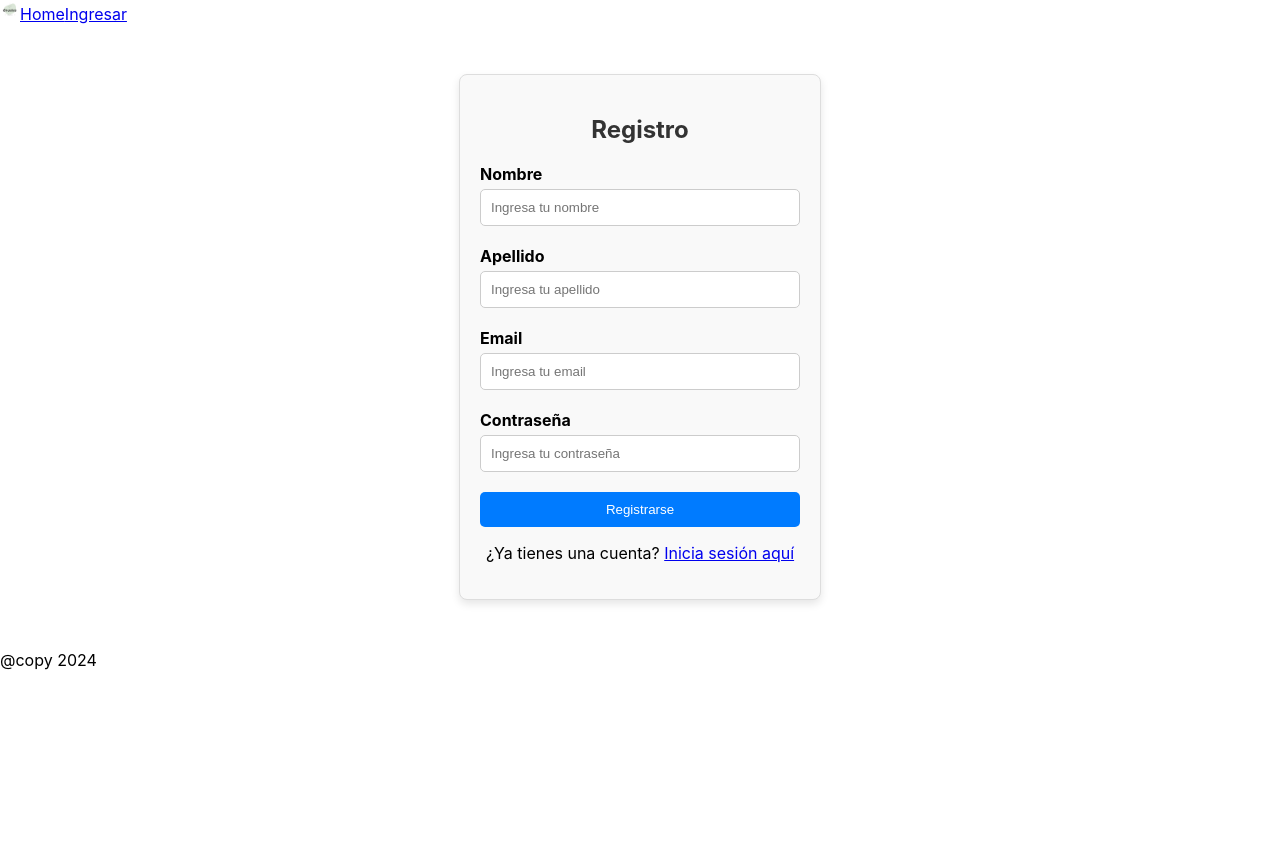
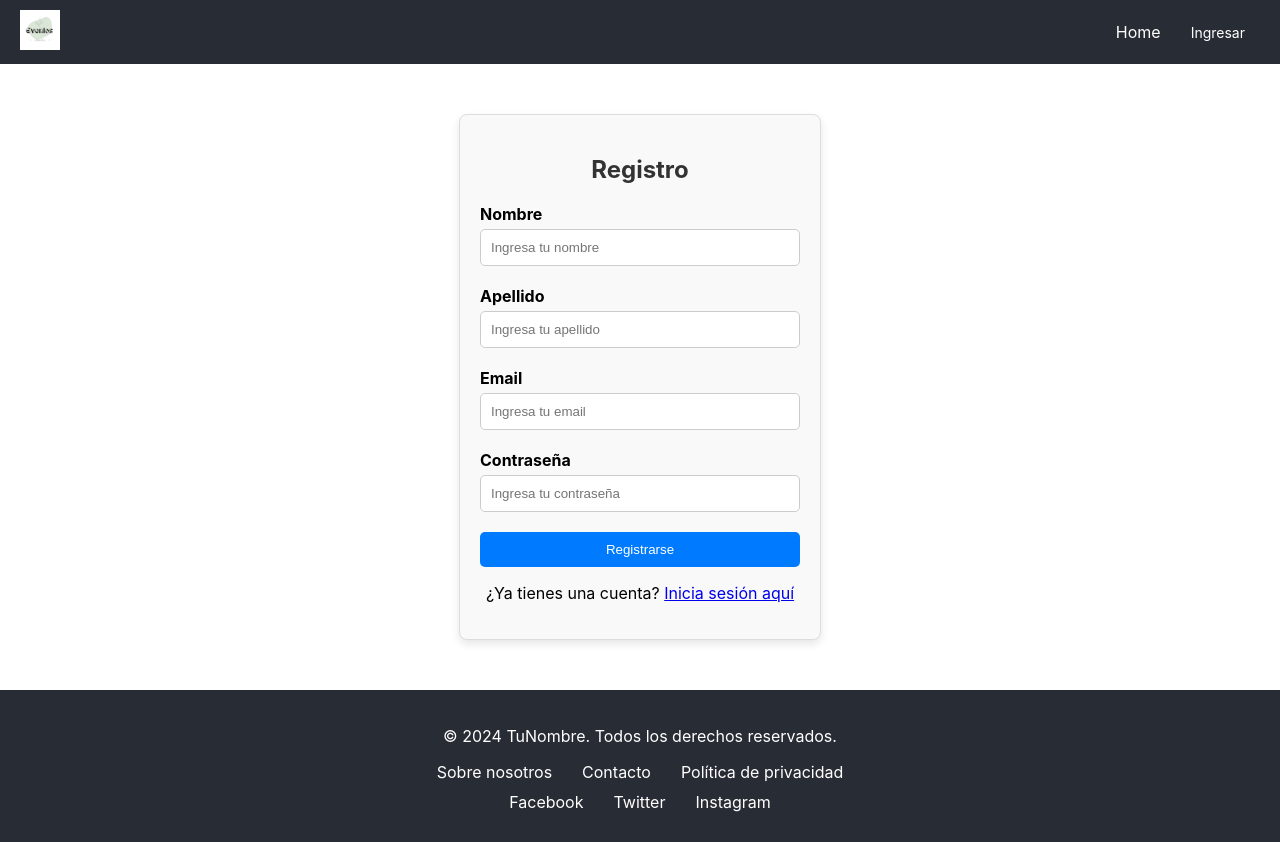
Before and after one commit to TiagoShebar/eventos_efsi, a React (Create React App) app: page /register in a window 1280 px wide. Before the commit the page ends 800 px from the top, so only its background shows below. Built offline with nearby package versions, Linux system fonts and the light colour scheme.

Commit message:
Primera entrega

```diff
--- a/src/App.jsx
+++ b/src/App.jsx
@@ -7,6 +7,7 @@ import ListadoEventos from './views/ListadoEventos/index.jsx';
 import InicioSesion from './views/InicioSesion/index.jsx';
 import Registro from './views/Registro/index.jsx';
 import { AuthProvider } from "./AuthContext";
+import Footer from './components/Footer/index.jsx';
 
 function App() {
   return (
@@ -21,7 +22,7 @@ function App() {
           <Route exact path="/register" element={<Registro />} />
         </Routes>
       </main>
-      <footer>@copy 2024</footer>
+      <Footer />
     </AuthProvider>
   );
 }
--- /dev/null
+++ b/src/components/Footer/index.jsx
@@ -0,0 +1,24 @@
+import React from 'react';
+import './styles.css'; // Asegúrate de importar el archivo CSS
+
+const Footer = () => {
+    return (
+        <footer className="footer">
+            <div className="footer-content">
+                <p>&copy; 2024 TuNombre. Todos los derechos reservados.</p>
+                <div className="footer-links">
+                    <a href="#">Sobre nosotros</a>
+                    <a href="#">Contacto</a>
+                    <a href="#">Política de privacidad</a>
+                </div>
+                <div className="social-media">
+                    <a href="https://facebook.com" target="_blank" rel="noopener noreferrer">Facebook</a>
+                    <a href="https://twitter.com" target="_blank" rel="noopener noreferrer">Twitter</a>
+                    <a href="https://instagram.com" target="_blank" rel="noopener noreferrer">Instagram</a>
+                </div>
+            </div>
+        </footer>
+    );
+};
+
+export default Footer;
--- /dev/null
+++ b/src/components/Footer/styles.css
@@ -0,0 +1,29 @@
+.footer {
+    background-color: #282c34;
+    color: white;
+    padding: 20px;
+    text-align: center;
+}
+
+.footer-content {
+    max-width: 1200px;
+    margin: 0 auto;
+}
+
+.footer-links,
+.social-media {
+    margin: 10px 0;
+}
+
+.footer-links a,
+.social-media a {
+    color: white;
+    text-decoration: none;
+    margin: 0 15px;
+    transition: color 0.3s;
+}
+
+.footer-links a:hover,
+.social-media a:hover {
+    color: #61dafb;
+}
--- a/src/components/NavBar/index.jsx
+++ b/src/components/NavBar/index.jsx
@@ -1,54 +1,64 @@
-import { Link } from "react-router-dom"
+import { Link } from "react-router-dom";
 import logo from "../../vendor/logo.jpg";
 import userPhoto from "../../vendor/userPhoto.png";
 import { AuthContext } from "../../AuthContext";
 import React, { useContext, useState, useEffect } from 'react';
 import axios from "axios";
+import config from "../../config";
+import './styles.css'; // Asegúrate de importar el archivo CSS
 
 const NavBar = () => {
     const { isLoggedIn, setIsLoggedIn } = useContext(AuthContext);
     const [username, setUsername] = useState(null);
+    const [hasFetchedUsername, setHasFetchedUsername] = useState(false);
 
     useEffect(() => {
         const fetchUsername = async () => {
             try {
-                const response = await axios.get('/api/user/username'); // Ajusta la URL según tu API
-                setUsername(response.data.username); // Ajusta según la estructura de la respuesta
+                const token = localStorage.getItem('token');
+                const response = await axios.get(`${config.url}api/user/username`, {
+                    headers: {
+                        Authorization: `Bearer ${token}`,
+                    },
+                });
+                setUsername(response.data.username);
+                setHasFetchedUsername(true);
             } catch (error) {
                 console.error('Error fetching username:', error);
             }
         };
 
-        if (isLoggedIn) {
+        if (isLoggedIn && !hasFetchedUsername) {
             fetchUsername();
         }
-    }, [isLoggedIn]); // Dependencia de isLoggedIn
+    }, [isLoggedIn, hasFetchedUsername]);
 
     const handleCloseSession = () => {
         localStorage.setItem('token', '');
-        setIsLoggedIn(false); // Actualizar estado de inicio de sesión en el contexto
+        setIsLoggedIn(false);
+        setHasFetchedUsername(false);
         window.location.reload();
     };
 
-
-    return(
-        <nav>
-            <Link to="/"><img src={logo} width={'20px'} height={'20px'}/></Link>
-            <Link to="/">Home</Link>
-
-            {isLoggedIn ? (
-                <div>
-                    <img src={userPhoto} width={'20px'} height={'20px'}/>
-                    <span>{username}</span> {/* Muestra el nombre de usuario aquí */}
-                    <button onClick={handleCloseSession}>Cerrar sesion</button>
-                </div>
-            ) : (
-                <Link to="/login">Ingresar</Link>
-            )}
-
+    return (
+        <nav className="navbar">
+            <Link to="/" className="navbar-logo">
+                <img src={logo} alt="Logo" />
+            </Link>
+            <div className="navbar-links">
+                <Link to="/">Home</Link>
+                {isLoggedIn ? (
+                    <div className="user-info">
+                        <img src={userPhoto} alt="User" className="user-photo" />
+                        <span>{username}</span>
+                        <button onClick={handleCloseSession} className="logout-button">Cerrar sesión</button>
+                    </div>
+                ) : (
+                    <Link to="/login" className="login-button">Ingresar</Link>
+                )}
+            </div>
         </nav>
     );
+};
 
-}
-
-export default NavBar
+export default NavBar;
--- /dev/null
+++ b/src/components/NavBar/styles.css
@@ -0,0 +1,55 @@
+.navbar {
+    display: flex;
+    justify-content: space-between;
+    align-items: center;
+    background-color: #282c34;
+    padding: 10px 20px;
+    color: white;
+}
+
+.navbar-logo img {
+    width: 40px;
+    height: auto;
+}
+
+.navbar-links {
+    display: flex;
+    align-items: center;
+}
+
+.navbar-links a {
+    color: white;
+    text-decoration: none;
+    margin: 0 15px;
+    transition: color 0.3s;
+}
+
+.navbar-links a:hover {
+    color: #61dafb;
+}
+
+.user-info {
+    display: flex;
+    align-items: center;
+}
+
+.user-photo {
+    width: 30px;
+    height: 30px;
+    border-radius: 50%;
+    margin-right: 10px;
+}
+
+.logout-button,
+.login-button {
+    background: none;
+    border: none;
+    color: white;
+    cursor: pointer;
+    font-size: 14px;
+}
+
+.logout-button:hover,
+.login-button:hover {
+    text-decoration: underline;
+}
```
